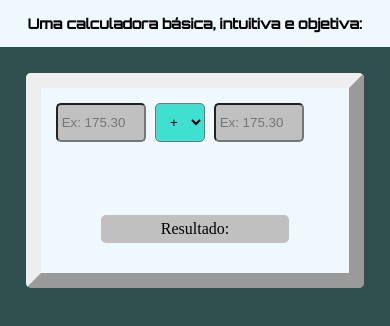
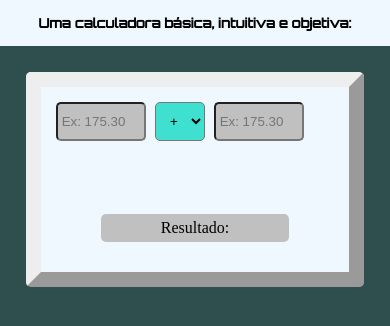
Before and after one commit to oilucassoares/calculadora.github.io, a plain HTML site: page index.html in a window 390 px wide. Drawn offline with Linux system fonts and the light colour scheme.

Commit message:
Update style.css

```diff
--- a/style.css
+++ b/style.css
@@ -64,7 +64,7 @@ input{
         padding: 26px;
     }
     h2{
-        font-size: 13.9px;
+        font-size: 13px;
     }
     .principal{
         width: 100%;
```
